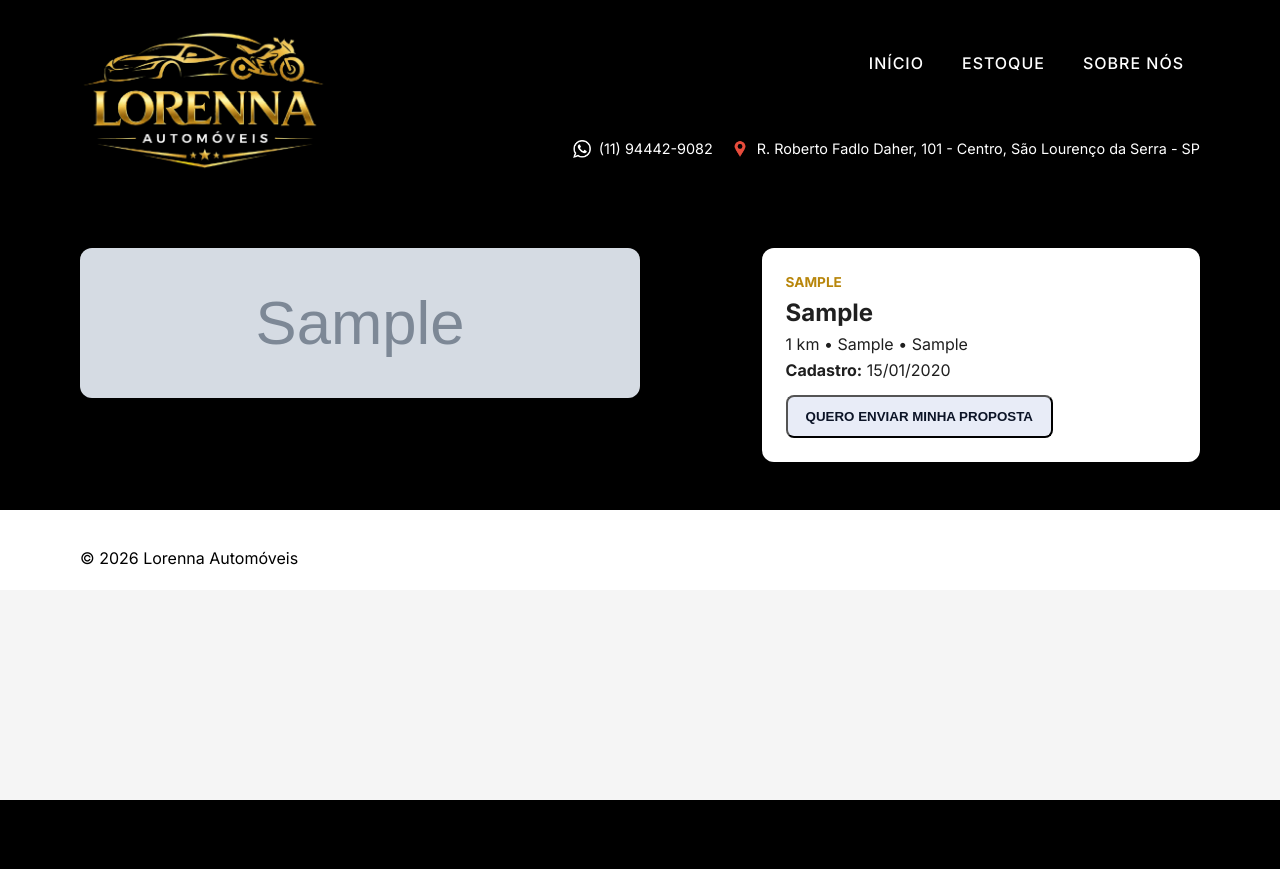
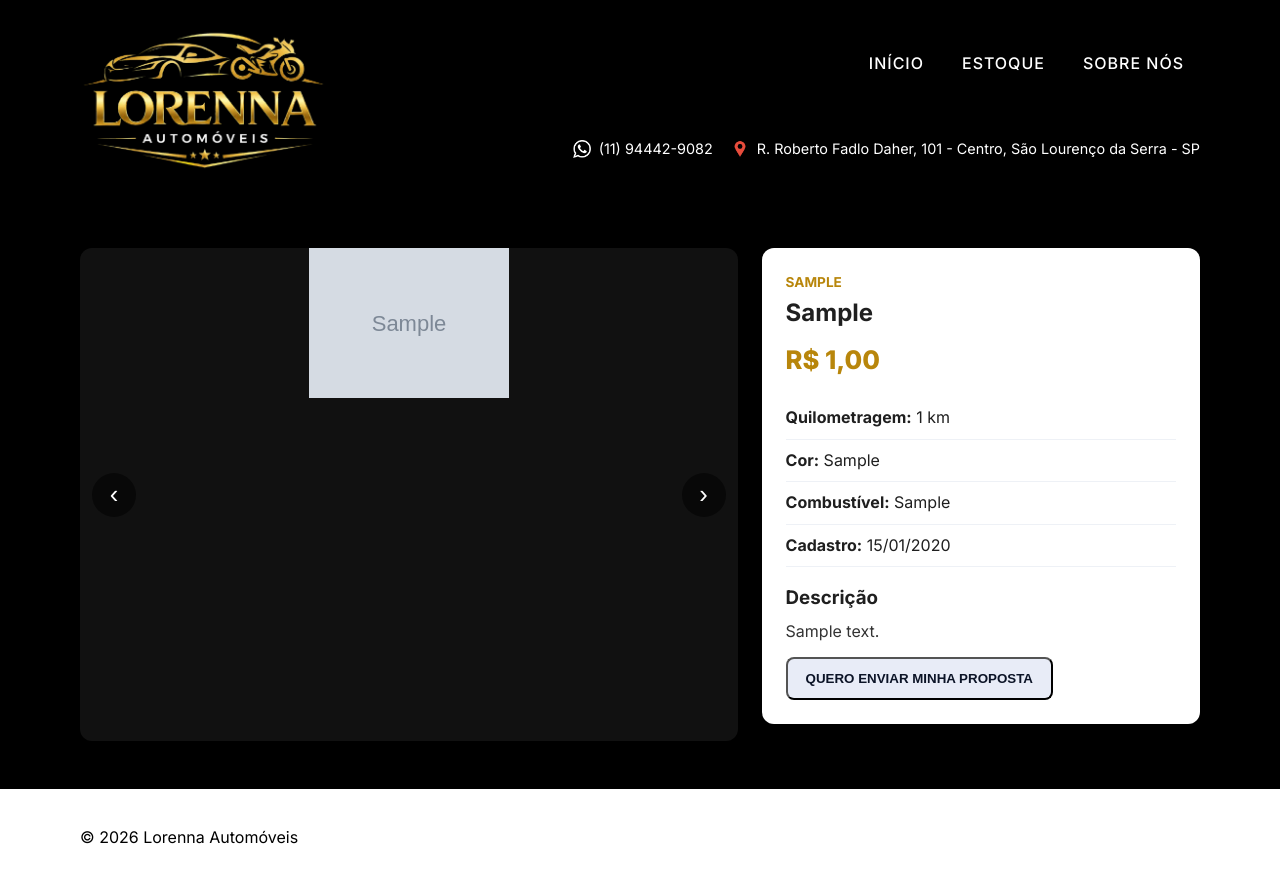
Before and after one commit to Dodoh04/lorennaLoja2, a Django app: page /carros/1/ in a window 1280 px wide. Before the commit the page ends 800 px from the top, so only its background shows below. Run offline with Django 5.2, Linux system fonts and the light colour scheme; tables that the repository leaves empty hold one stand-in row (values such as "Sample post"); grey boxes marked "Sample" are stand-in pictures.

Commit message:
feat: pagina de detalhe com preco/combustivel/descricao, galeria com slide e imagem sem deformar; remove placa
Co-Authored-By: Devin AI <158243242+devin-ai-integration[bot]@users.noreply.github.com>

```diff
--- a/statics/style.css
+++ b/statics/style.css
@@ -452,22 +452,128 @@ footer {
     background: #000000;
 }
 
-.card-page img {
-    width: 100%;
-    max-width: 560px;
-    border-radius: 12px;
-}
-
 .detail-grid {
     display: grid;
     grid-template-columns: 1.2fr 0.8fr;
     gap: 24px;
+    align-items: start;
+}
+
+.gallery-stage {
+    position: relative;
+    width: 100%;
+    aspect-ratio: 4 / 3;
+    overflow: hidden;
+    border-radius: 12px;
+    background: #111;
+}
+
+.gallery-track {
+    display: flex;
+    height: 100%;
+    transition: transform 0.35s ease;
+}
+
+.gallery-slide {
+    flex: 0 0 100%;
+    height: 100%;
+}
+
+.gallery-slide img {
+    width: 100%;
+    height: 100%;
+    object-fit: contain;
+    display: block;
+}
+
+.gallery-nav {
+    position: absolute;
+    top: 50%;
+    transform: translateY(-50%);
+    z-index: 2;
+    border: none;
+    width: 44px;
+    height: 44px;
+    border-radius: 50%;
+    background: rgba(0, 0, 0, 0.55);
+    color: #fff;
+    font-size: 1.6rem;
+    line-height: 1;
+    cursor: pointer;
+}
+
+.gallery-nav:hover {
+    background: rgba(0, 0, 0, 0.8);
+}
+
+.gallery-prev {
+    left: 12px;
+}
+
+.gallery-next {
+    right: 12px;
+}
+
+.gallery-thumbs {
+    display: flex;
+    gap: 10px;
+    margin-top: 12px;
+    flex-wrap: wrap;
+}
+
+.gallery-thumb {
+    width: 80px;
+    height: 60px;
+    padding: 0;
+    border: 2px solid transparent;
+    border-radius: 8px;
+    overflow: hidden;
+    cursor: pointer;
+    background: #111;
+}
+
+.gallery-thumb img {
+    width: 100%;
+    height: 100%;
+    object-fit: cover;
+    display: block;
+}
+
+.gallery-thumb.is-active {
+    border-color: #f7d56d;
 }
 
 .detail-panel {
     background: #fff;
     padding: 24px;
     border-radius: 12px;
+}
+
+.detail-price {
+    color: #b8860b;
+    font-size: 1.6rem;
+    font-weight: 800;
+    margin: 8px 0 16px;
+}
+
+.detail-specs {
+    list-style: none;
+    padding: 0;
+    margin: 0 0 16px;
+}
+
+.detail-specs li {
+    padding: 8px 0;
+    border-bottom: 1px solid #eef1f6;
+}
+
+.detail-description h3 {
+    margin: 12px 0 6px;
+}
+
+.detail-description p {
+    color: #333;
+    line-height: 1.6;
 }
 
 .table {
--- a/templates/carros/detalhe.html
+++ b/templates/carros/detalhe.html
@@ -1,20 +1,53 @@
 {% extends 'base.html' %}
+{% load static %}
 
 {% block content %}
 <section class="card-page">
     <div class="container detail-grid">
-        <div>
-            {% with carro_imagem=carro.imagens.first %}
-            {% if carro_imagem %}
-            <img src="{{ carro_imagem.imagem.url }}" alt="{{ carro.modelo }}">
+        <div class="gallery" data-gallery>
+            <div class="gallery-stage">
+                {% if carro.imagens.all %}
+                <button type="button" class="gallery-nav gallery-prev" data-prev aria-label="Imagem anterior">‹</button>
+                <div class="gallery-track" data-track>
+                    {% for img in carro.imagens.all %}
+                    <div class="gallery-slide">
+                        <img src="{{ img.imagem.url }}" alt="{{ carro.modelo }}">
+                    </div>
+                    {% endfor %}
+                </div>
+                <button type="button" class="gallery-nav gallery-next" data-next aria-label="Próxima imagem">›</button>
+                {% else %}
+                <div class="gallery-slide">
+                    <img src="{% static 'Lorenna.png' %}" alt="Sem imagem">
+                </div>
+                {% endif %}
+            </div>
+            {% if carro.imagens.all|length > 1 %}
+            <div class="gallery-thumbs" data-thumbs>
+                {% for img in carro.imagens.all %}
+                <button type="button" class="gallery-thumb{% if forloop.first %} is-active{% endif %}" data-thumb="{{ forloop.counter0 }}">
+                    <img src="{{ img.imagem.url }}" alt="Miniatura {{ forloop.counter }}">
+                </button>
+                {% endfor %}
+            </div>
             {% endif %}
-            {% endwith %}
         </div>
         <div class="detail-panel">
             <p class="car-card-brand">{{ carro.marca }}</p>
             <h2>{{ carro.modelo }}</h2>
-            <p>{{ carro.km }} km • {{ carro.cor }} • {{ carro.placa }}</p>
-            <p><strong>Cadastro:</strong> {{ carro.data_cadastro|date:'d/m/Y' }}</p>
+            <p class="detail-price">R$ {{ carro.preco|floatformat:2 }}</p>
+            <ul class="detail-specs">
+                <li><strong>Quilometragem:</strong> {{ carro.km }} km</li>
+                {% if carro.cor %}<li><strong>Cor:</strong> {{ carro.cor }}</li>{% endif %}
+                {% if carro.combustivel %}<li><strong>Combustível:</strong> {{ carro.combustivel }}</li>{% endif %}
+                <li><strong>Cadastro:</strong> {{ carro.data_cadastro|date:'d/m/Y' }}</li>
+            </ul>
+            {% if carro.descricao %}
+            <div class="detail-description">
+                <h3>Descrição</h3>
+                <p>{{ carro.descricao|linebreaksbr }}</p>
+            </div>
+            {% endif %}
             <button type="button"
                 class="button button-secondary"
                 data-carro-id="{{ carro.pk }}"
@@ -118,5 +151,46 @@ document.addEventListener('DOMContentLoaded', function () {
         }
     });
 });
+
+document.addEventListener('DOMContentLoaded', function () {
+    const gallery = document.querySelector('[data-gallery]');
+    if (!gallery) {
+        return;
+    }
+    const track = gallery.querySelector('[data-track]');
+    if (!track) {
+        return;
+    }
+    const slides = track.querySelectorAll('.gallery-slide');
+    const thumbs = gallery.querySelectorAll('[data-thumb]');
+    let current = 0;
+
+    function show(index) {
+        if (slides.length === 0) {
+            return;
+        }
+        current = (index + slides.length) % slides.length;
+        track.style.transform = `translateX(-${current * 100}%)`;
+        thumbs.forEach(function (thumb, i) {
+            thumb.classList.toggle('is-active', i === current);
+        });
+    }
+
+    const prev = gallery.querySelector('[data-prev]');
+    const next = gallery.querySelector('[data-next]');
+    if (prev) {
+        prev.addEventListener('click', function () { show(current - 1); });
+    }
+    if (next) {
+        next.addEventListener('click', function () { show(current + 1); });
+    }
+    thumbs.forEach(function (thumb) {
+        thumb.addEventListener('click', function () {
+            show(parseInt(thumb.getAttribute('data-thumb'), 10));
+        });
+    });
+
+    show(0);
+});
 </script>
 {% endblock %}
```
